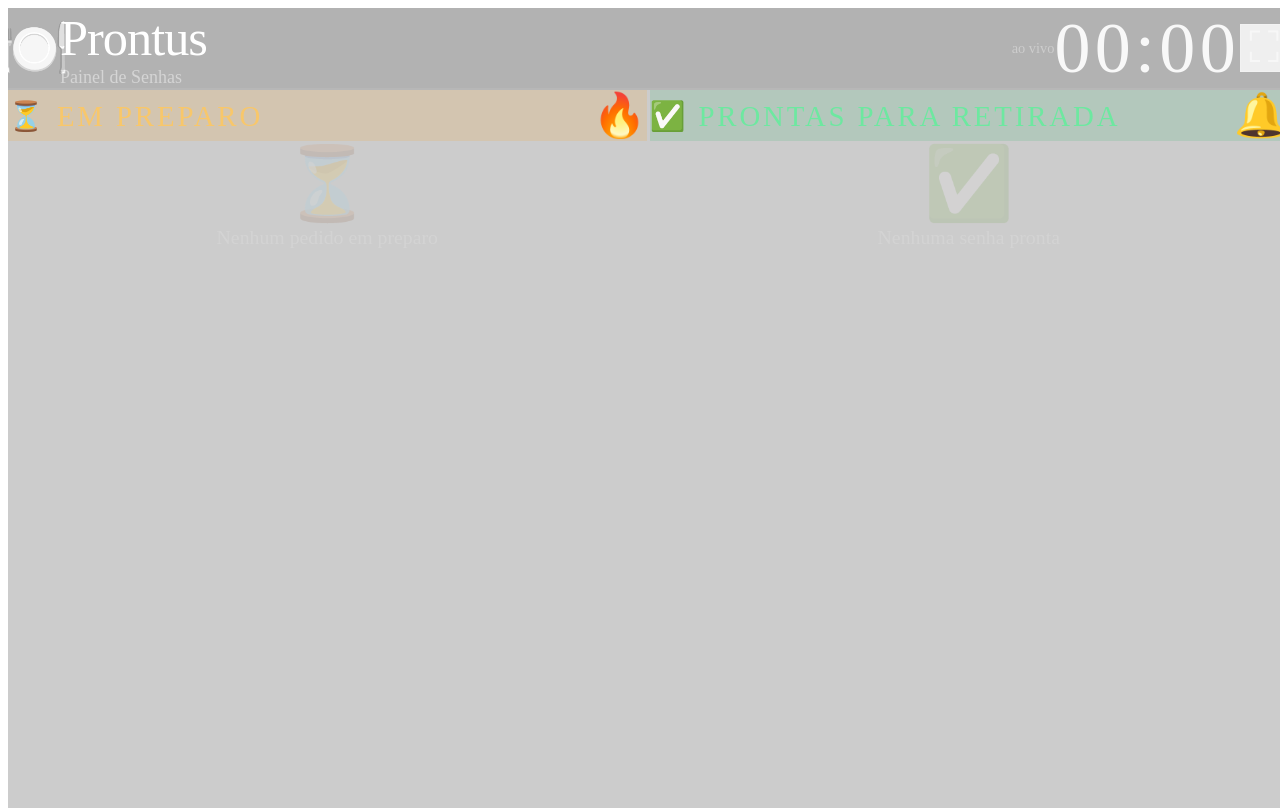
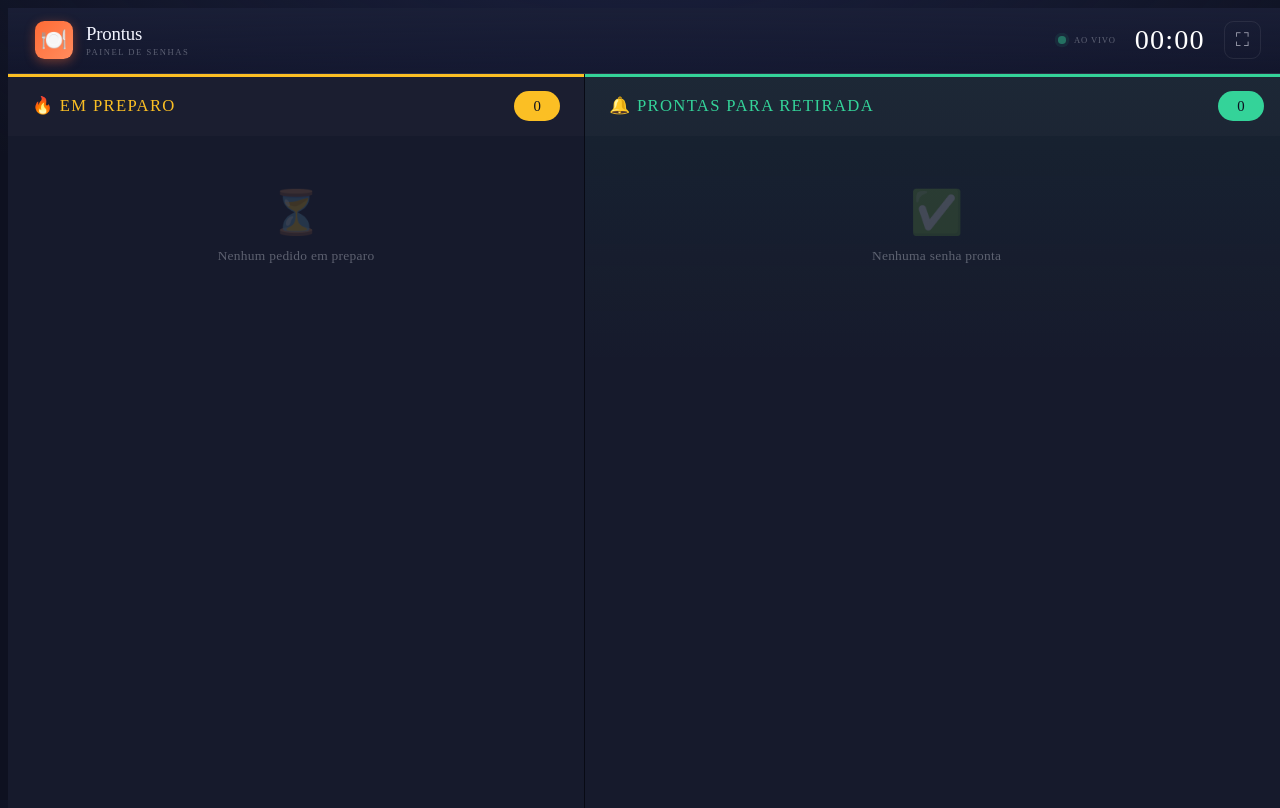
Before and after one commit to Leko97/prontus, a PHP site: page /pages/index.php in a window 1280 px wide. Run offline with PHP 8.4, Linux system fonts and the light colour scheme; some libraries are stand-ins or nearby versions.

Commit message:
feat(display): redesign do painel de senhas (TV)
- Mesma linguagem do KDS: tema escuro, alto contraste, glanceável.
- Coluna "Prontas para Retirada" como herói (mais larga, pills verdes
  maiores com brilho); "Em Preparo" secundário em âmbar.
- Contadores por coluna no cabeçalho.
- Animação de chamada mais marcante (escala + pulso de brilho).
- Tipografia escala com a tela (clamp por vw) p/ 1080p e 4K.
- Marquee do rodapé migrado de inline style para classe.
- IDs/classes usados pelo display.js preservados.

Co-Authored-By: Claude Opus 4.8 <noreply@anthropic.com>

```diff
--- a/src/display/assets/css/display.css
+++ b/src/display/assets/css/display.css
@@ -1,223 +1,201 @@
-/* ===== DISPLAY — TELA PÚBLICA DE TV ===== */
+/* =========================================================
+   DISPLAY — Painel público de senhas (TV) — redesign
+   Mesma linguagem do KDS: tema escuro, alto contraste,
+   glanceável de longe. Coluna "Prontas" como elemento herói.
+   Escala com a largura da tela (clamp por vw) p/ 1080p e 4K.
+   ========================================================= */
+
+:root {
+  --d-bg:        #0e1120;
+  --d-gutter:    #080a14;
+  --d-col:       #161a2c;
+  --d-line:      rgba(255,255,255,0.08);
+
+  --c-preparo:   #fbbf24;   /* âmbar */
+  --c-pronto:    #34d399;   /* verde */
+  --d-text:      #f3f5ff;
+  --d-text-2:    rgba(243,245,255,0.6);
+  --d-text-3:    rgba(243,245,255,0.32);
+}
+
 html, body {
   width: 100vw;
   height: 100vh;
   overflow: hidden;
-  font-size: 36px;
-  background: var(--color-secondary);
-  color: white;
+  /* fonte-base escala com a tela: ~40px em 1080p, limitada p/ 4K */
+  font-size: clamp(26px, 2.1vw, 48px);
+  background:
+    radial-gradient(1400px 700px at 50% -15%, #1b2140 0%, transparent 60%),
+    var(--d-bg);
+  color: var(--d-text);
   user-select: none;
+  font-feature-settings: "tnum" 1;
 }
 
-/* ===== HEADER ===== */
+/* =================== HEADER =================== */
 .display-header {
-  height: 80px;
-  background: rgba(0,0,0,0.3);
+  height: 2.4rem;
+  background: linear-gradient(180deg, rgba(26,31,55,0.9), rgba(20,24,49,0.6));
   display: flex;
   align-items: center;
   justify-content: space-between;
-  padding: 0 var(--space-8);
+  padding: 0 1rem;
   flex-shrink: 0;
-  border-bottom: 2px solid rgba(255,255,255,0.07);
+  border-bottom: 1px solid var(--d-line);
 }
 
-.display-logo {
-  display: flex;
-  align-items: center;
-  gap: var(--space-4);
+.display-logo { display: flex; align-items: center; gap: 0.5rem; }
+.display-logo-icon {
+  width: 1.4rem; height: 1.4rem;
+  background: linear-gradient(135deg, var(--color-primary, #FF6B35), #ff8c5e);
+  border-radius: 0.35rem;
+  display: flex; align-items: center; justify-content: center;
+  font-size: 0.8rem;
+  box-shadow: 0 0.1rem 0.4rem rgba(255,107,53,0.4);
+  flex-shrink: 0;
+}
+.display-logo-name { font-size: 0.7rem; font-weight: var(--font-bold); letter-spacing: -0.01em; line-height: 1.1; }
+.display-logo-sub  { font-size: 0.32rem; color: var(--d-text-3); text-transform: uppercase; letter-spacing: 0.18em; margin-top: 0.1rem; }
+
+.display-header-right { display: flex; align-items: center; gap: 0.7rem; }
+
+.display-clock {
+  font-size: 1.05rem; font-weight: var(--font-bold);
+  font-variant-numeric: tabular-nums; letter-spacing: 0.04em;
+  color: #fff; line-height: 1;
 }
 
-.display-logo-icon {
-  width: 52px;
-  height: 52px;
-  background: var(--color-primary);
-  border-radius: var(--radius-md);
-  display: flex;
-  align-items: center;
-  justify-content: center;
-  font-size: 1.6rem;
-  flex-shrink: 0;
+.connection-status { display: flex; align-items: center; gap: 0.3rem; font-size: 0.32rem; color: var(--d-text-3); text-transform: uppercase; letter-spacing: 0.1em; }
+.conn-dot {
+  width: 0.28rem; height: 0.28rem; border-radius: 50%;
+  background: var(--c-pronto);
+  box-shadow: 0 0 0 0.12rem rgba(52,211,153,0.18);
+  animation: pulse 2s ease infinite; flex-shrink: 0;
+}
+.conn-dot.offline { background: var(--color-danger); box-shadow: 0 0 0 0.12rem rgba(231,76,60,0.18); animation: none; }
+@keyframes pulse { 0%,100% { opacity: 1; } 50% { opacity: 0.4; } }
+
+.btn-fullscreen {
+  width: 1.4rem; height: 1.4rem; border-radius: 0.35rem;
+  border: 1px solid var(--d-line); color: var(--d-text-2);
+  font-size: 0.7rem; display: flex; align-items: center; justify-content: center;
+  transition: all var(--transition); cursor: pointer; background: transparent;
+}
+.btn-fullscreen:hover { border-color: rgba(255,255,255,0.4); color: #fff; background: rgba(255,255,255,0.08); }
+
+/* =================== BOARD =================== */
+.display-board {
+  display: grid;
+  grid-template-columns: 1fr 1.22fr;   /* "Prontas" um pouco mais larga (herói) */
+  gap: 1px;
+  height: calc(100vh - 2.4rem);
+  background: var(--d-gutter);
 }
 
-.display-logo-name {
-  font-size: 1.4rem;
-  font-weight: var(--font-bold);
-  letter-spacing: -0.02em;
+.display-col { display: flex; flex-direction: column; overflow: hidden; background: var(--d-col); min-width: 0; }
+.display-col.prontas { background: linear-gradient(180deg, rgba(52,211,153,0.05), transparent 40%), var(--d-col); }
+
+/* Cabeçalho da coluna */
+.display-col-header {
+  padding: 0.55rem 0.9rem;
+  display: flex; align-items: center; justify-content: space-between;
+  flex-shrink: 0;
+  border-top: 0.12rem solid transparent;
+  background: rgba(255,255,255,0.02);
+}
+.display-col.em-preparo .display-col-header { border-top-color: var(--c-preparo); }
+.display-col.prontas    .display-col-header { border-top-color: var(--c-pronto); }
+
+.display-col-title {
+  display: flex; align-items: center; gap: 0.4rem;
+  font-size: 0.62rem; font-weight: var(--font-bold);
+  text-transform: uppercase; letter-spacing: 0.08em;
+}
+.display-col.em-preparo .display-col-title { color: var(--c-preparo); }
+.display-col.prontas    .display-col-title { color: var(--c-pronto); }
+.display-col-icon { font-size: 0.7rem; }
+
+/* contador por coluna */
+.display-col-count {
+  min-width: 1.1rem; height: 1.1rem; padding: 0 0.3rem;
+  border-radius: 999px; display: flex; align-items: center; justify-content: center;
+  font-size: 0.55rem; font-weight: var(--font-bold); color: #0e1120;
+}
+.display-col.em-preparo .display-col-count { background: var(--c-preparo); }
+.display-col.prontas    .display-col-count { background: var(--c-pronto); }
+
+.display-col-body {
+  flex: 1; overflow: hidden;
+  display: flex; flex-wrap: wrap;
+  align-content: flex-start;
+  gap: 0.7rem;
+  padding: 0.9rem;
 }
 
-.display-logo-sub {
-  font-size: 0.5rem;
-  color: rgba(255,255,255,0.45);
-  font-weight: var(--font-normal);
+/* =================== SENHA PILL =================== */
+.senha-pill {
+  display: flex; align-items: center; justify-content: center;
+  font-weight: 800; font-variant-numeric: tabular-nums;
+  letter-spacing: 0.01em;
+  border-radius: 0.7rem;
+  animation: fadeInScale 0.4s cubic-bezier(0.2,0.8,0.3,1);
+}
+@keyframes fadeInScale { from { opacity: 0; transform: scale(0.7); } to { opacity: 1; transform: scale(1); } }
+
+/* Em preparo: discreto, secundário */
+.display-col.em-preparo .senha-pill {
+  min-width: 2.8em; height: 1.7em; padding: 0 0.5em;
+  font-size: 1.5rem;
+  background: rgba(251,191,36,0.1);
+  border: 0.06rem solid rgba(251,191,36,0.45);
+  color: var(--c-preparo);
 }
 
-.display-clock {
-  font-size: 2rem;
-  font-weight: var(--font-bold);
-  font-variant-numeric: tabular-nums;
-  letter-spacing: 0.06em;
-  color: rgba(255,255,255,0.9);
+/* Prontas: herói — maior, preenchida, com brilho */
+.display-col.prontas .senha-pill {
+  min-width: 2.6em; height: 1.7em; padding: 0 0.55em;
+  font-size: 1.95rem;
+  background: linear-gradient(180deg, rgba(52,211,153,0.22), rgba(52,211,153,0.12));
+  border: 0.07rem solid rgba(52,211,153,0.6);
+  color: #c8ffe6;
+  box-shadow: 0 0.15rem 0.6rem rgba(52,211,153,0.18), inset 0 0 0.8rem rgba(52,211,153,0.08);
 }
 
-.display-header-right {
-  display: flex;
-  align-items: center;
-  gap: var(--space-4);
+/* Senha recém-chamada: chama atenção (escala + brilho pulsante) */
+.senha-pill.chamada {
+  animation: fadeInScale 0.35s ease, chamar 0.7s ease 0.35s 4;
+}
+@keyframes chamar {
+  0%, 100% {
+    background: linear-gradient(180deg, rgba(52,211,153,0.22), rgba(52,211,153,0.12));
+    box-shadow: 0 0.15rem 0.6rem rgba(52,211,153,0.18);
+    transform: scale(1);
+  }
+  50% {
+    background: var(--c-pronto);
+    color: #06281c;
+    box-shadow: 0 0 0 0.18rem rgba(52,211,153,0.6), 0 0.3rem 1.6rem rgba(52,211,153,0.7);
+    transform: scale(1.08);
+  }
 }
 
-.btn-fullscreen {
-  width: 48px;
-  height: 48px;
-  border-radius: var(--radius-sm);
-  border: 1.5px solid rgba(255,255,255,0.15);
-  color: rgba(255,255,255,0.5);
-  font-size: 1.2rem;
-  display: flex;
-  align-items: center;
-  justify-content: center;
-  transition: all var(--transition);
-  cursor: pointer;
+/* =================== ESTADO VAZIO =================== */
+.display-col-empty {
+  flex: 1; display: flex; flex-direction: column;
+  align-items: center; justify-content: center;
+  color: var(--d-text-3); text-align: center; padding: 1rem;
 }
+.display-col-empty-icon { font-size: 1.6rem; margin-bottom: 0.4rem; opacity: 0.6; }
+.display-col-empty-text { font-size: 0.5rem; letter-spacing: 0.02em; }
 
-.btn-fullscreen:hover {
-  border-color: rgba(255,255,255,0.4);
-  color: white;
-  background: rgba(255,255,255,0.08);
+/* =================== MARQUEE (rodapé) =================== */
+.display-marquee {
+  position: fixed; bottom: 0; left: 0; right: 0;
+  background: linear-gradient(90deg, var(--color-primary, #FF6B35), #ff8c5e);
+  color: #fff; padding: 0.3rem 0;
+  font-size: 0.55rem; font-weight: var(--font-semibold);
+  overflow: hidden; white-space: nowrap;
+  box-shadow: 0 -0.2rem 1rem rgba(0,0,0,0.35);
 }
-
-/* ===== BOARD PRINCIPAL ===== */
-.display-board {
-  display: grid;
-  grid-template-columns: 1fr 1fr;
-  gap: 3px;
-  height: calc(100vh - 80px);
-  background: rgba(0,0,0,0.2);
-}
-
-.display-col {
-  display: flex;
-  flex-direction: column;
-  overflow: hidden;
-}
-
-.display-col-header {
-  padding: var(--space-5) var(--space-8);
-  display: flex;
-  align-items: center;
-  justify-content: space-between;
-  flex-shrink: 0;
-}
-
-.display-col.em-preparo .display-col-header {
-  background: rgba(243,156,18,0.15);
-  border-bottom: 3px solid var(--color-warning);
-}
-
-.display-col.prontas .display-col-header {
-  background: rgba(39,174,96,0.15);
-  border-bottom: 3px solid var(--color-success);
-}
-
-.display-col-title {
-  font-size: 0.8rem;
-  font-weight: var(--font-bold);
-  text-transform: uppercase;
-  letter-spacing: 0.1em;
-  color: rgba(255,255,255,0.7);
-}
-
-.display-col.em-preparo .display-col-title { color: #f8c76a; }
-.display-col.prontas    .display-col-title { color: #6de8a0; }
-
-.display-col-icon { font-size: 1.2rem; }
-
-.display-col-body {
-  flex: 1;
-  overflow: hidden;
-  display: flex;
-  flex-wrap: wrap;
-  align-content: flex-start;
-  gap: var(--space-5);
-  padding: var(--space-6) var(--space-8);
-}
-
-/* ===== SENHA PILL ===== */
-.senha-pill {
-  display: flex;
-  align-items: center;
-  justify-content: center;
-  min-width: 180px;
-  height: 100px;
-  padding: 0 var(--space-8);
-  border-radius: var(--radius-lg);
-  font-size: 2rem;
-  font-weight: var(--font-bold);
-  letter-spacing: 0.04em;
-  animation: fadeInScale 0.4s ease;
-}
-
-@keyframes fadeInScale {
-  from { opacity: 0; transform: scale(0.75); }
-  to   { opacity: 1; transform: scale(1); }
-}
-
-.display-col.em-preparo .senha-pill {
-  background: rgba(243,156,18,0.12);
-  border: 2px solid rgba(243,156,18,0.4);
-  color: #f8c76a;
-}
-
-.display-col.prontas .senha-pill {
-  background: rgba(39,174,96,0.15);
-  border: 2px solid rgba(39,174,96,0.5);
-  color: #6de8a0;
-}
-
-/* Animação de chamada: pisca 3x quando aparece em "Prontas" */
-.senha-pill.chamada {
-  animation: fadeInScale 0.4s ease, chamar 0.5s ease 0.4s 3;
-}
-
-@keyframes chamar {
-  0%, 100% { background: rgba(39,174,96,0.15); }
-  50%       { background: rgba(39,174,96,0.55); color: white; transform: scale(1.06); }
-}
-
-/* Estado vazio */
-.display-col-empty {
-  flex: 1;
-  display: flex;
-  flex-direction: column;
-  align-items: center;
-  justify-content: center;
-  color: rgba(255,255,255,0.15);
-  text-align: center;
-  padding: var(--space-8);
-}
-
-.display-col-empty-icon { font-size: 2rem; margin-bottom: var(--space-3); }
-.display-col-empty-text { font-size: 0.55rem; }
-
-/* Indicador de conexão */
-.connection-status {
-  display: flex;
-  align-items: center;
-  gap: var(--space-2);
-  font-size: 0.4rem;
-  color: rgba(255,255,255,0.35);
-}
-
-.conn-dot {
-  width: 8px;
-  height: 8px;
-  border-radius: 50%;
-  background: var(--color-success);
-  animation: pulse 2s ease infinite;
-}
-
-.conn-dot.offline { background: var(--color-danger); animation: none; }
-
-@keyframes pulse {
-  0%, 100% { opacity: 1; }
-  50%       { opacity: 0.4; }
-}
+.display-marquee-text { display: inline-block; padding-left: 100%; animation: marquee 22s linear infinite; }
+@keyframes marquee { from { transform: translateX(0); } to { transform: translateX(-100%); } }
--- a/src/display/assets/js/display.js
+++ b/src/display/assets/js/display.js
@@ -62,8 +62,16 @@ function setConexao(online) {
 
 /* -------- Render -------- */
 function renderSenhas(senhas, anterior) {
-  renderColuna('emPreparoList', senhas.em_preparo || [], anterior?.em_preparo || [], false);
-  renderColuna('prontasList',   senhas.prontas    || [], anterior?.prontas    || [], true);
+  const emPreparo = senhas.em_preparo || [];
+  const prontas   = senhas.prontas    || [];
+
+  const cEmPreparo = document.getElementById('emPreparoCount');
+  const cProntas   = document.getElementById('prontasCount');
+  if (cEmPreparo) cEmPreparo.textContent = emPreparo.length;
+  if (cProntas)   cProntas.textContent   = prontas.length;
+
+  renderColuna('emPreparoList', emPreparo, anterior?.em_preparo || [], false);
+  renderColuna('prontasList',   prontas,   anterior?.prontas    || [], true);
 }
 
 function renderColuna(containerId, senhas, anteriores, eColunaProntas) {
--- a/src/display/pages/index.php
+++ b/src/display/pages/index.php
@@ -30,8 +30,8 @@
     <!-- Coluna: Em Preparo -->
     <div class="display-col em-preparo">
       <div class="display-col-header">
-        <span class="display-col-title">⏳ Em Preparo</span>
-        <span class="display-col-icon">🔥</span>
+        <span class="display-col-title">🔥 Em Preparo</span>
+        <span class="display-col-count" id="emPreparoCount">0</span>
       </div>
       <div class="display-col-body" id="emPreparoList">
         <div class="display-col-empty">
@@ -44,8 +44,8 @@
     <!-- Coluna: Prontas para Retirada -->
     <div class="display-col prontas">
       <div class="display-col-header">
-        <span class="display-col-title">✅ Prontas para Retirada</span>
-        <span class="display-col-icon">🔔</span>
+        <span class="display-col-title">🔔 Prontas para Retirada</span>
+        <span class="display-col-count" id="prontasCount">0</span>
       </div>
       <div class="display-col-body" id="prontasList">
         <div class="display-col-empty">
@@ -58,27 +58,9 @@
   </div>
 
   <!-- Rodapé marquee com mensagem personalizada -->
-  <div id="displayMarqueeBar" style="
-    position:fixed;bottom:0;left:0;right:0;
-    background:var(--color-primary,#FF6B35);
-    color:#fff;padding:10px 0;
-    font-size:16px;font-weight:500;
-    overflow:hidden;white-space:nowrap;
-    display:none
-  ">
-    <div id="displayMarqueeText" style="
-      display:inline-block;
-      padding-left:100%;
-      animation:marquee 20s linear infinite
-    "></div>
+  <div id="displayMarqueeBar" class="display-marquee" style="display:none">
+    <div id="displayMarqueeText" class="display-marquee-text"></div>
   </div>
-
-  <style>
-    @keyframes marquee {
-      from { transform: translateX(0); }
-      to   { transform: translateX(-100%); }
-    }
-  </style>
 
   <script type="module" src="/src/display/assets/js/display.js"></script>
   <script type="module">
```
